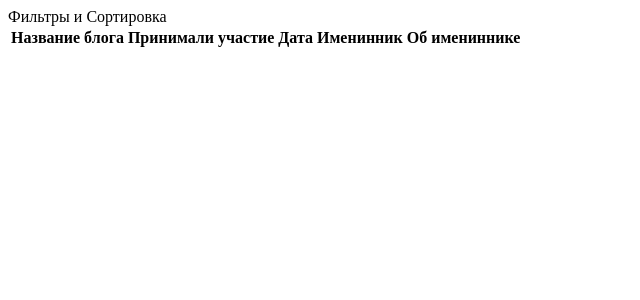
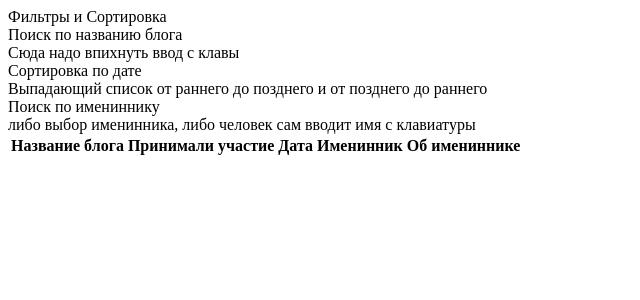
Before and after one commit to ledetav/NWA, a Django app: page /log/ in a window 1280 px wide. Shown: the top 300 px of the page, without its empty margins (0-640 px from the left). Run offline with Django 5.2, Linux system fonts and the light colour scheme; lists and menus that the app fills with data are empty.

Commit message:
feat: Log filters/sorting skeleton

```diff
--- a/NWA/NWA_archive/templates/log.html
+++ b/NWA/NWA_archive/templates/log.html
@@ -8,6 +8,15 @@
 <body>
     <div class="main-container">
         <label>Фильтры и Сортировка</label>
+        <div class="filter">
+            <div class="item9">Поиск по названию блога</div>
+            <div class="item10">Сюда надо впихнуть ввод с клавы</div>
+            <div class="item9">Сортировка по дате</div>
+            <div class="item10">Выпадающий список от раннего до позднего и от позднего до раннего</div>
+            <div class="item9">Поиск по имениннику</div>
+            <div class="item10">либо выбор именинника, либо человек сам вводит имя с клавиатуры</div>
+        </div>
+        <div>
         <table>
             <thead>
                 <tr>
@@ -30,6 +39,7 @@
                 <!-- {% endfor %} -->
             </tbody>
         </table>
+        </div>
     </div>
 </body>
 </html>
```
Also changed, not shown: NWA/static/css/styles.css (+14 -9 lines).
